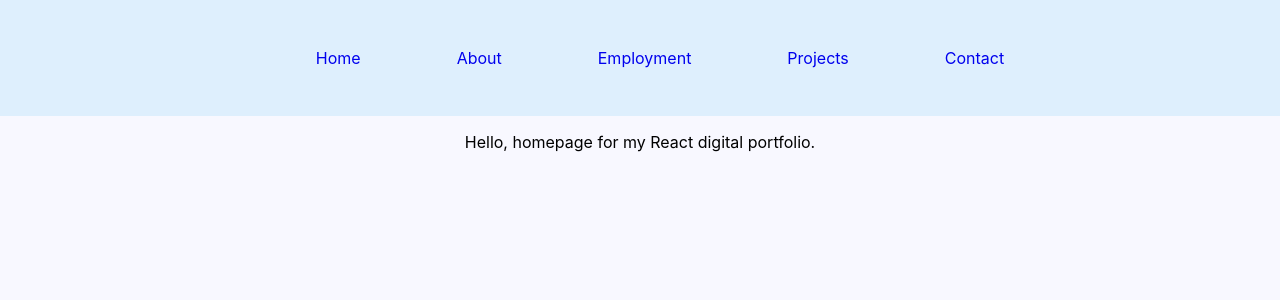
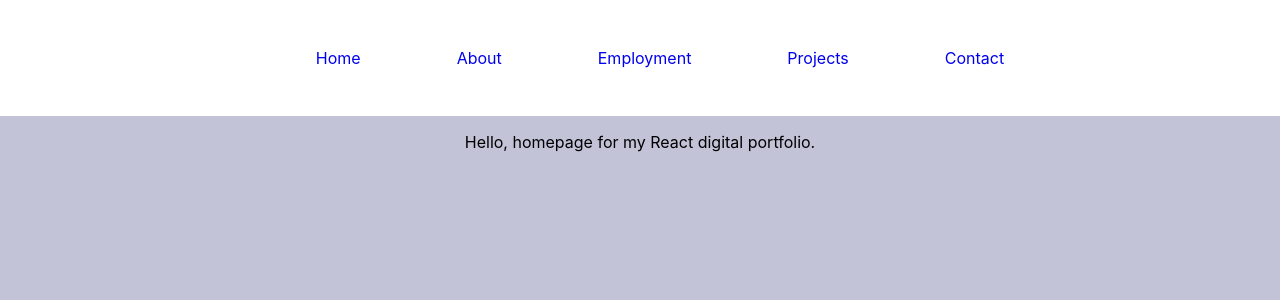
Before and after one commit to kaelaclement/digital-portfolio-challenge, a React (Create React App) app: page / in a window 1280 px wide. Shown: the top 300 px of the page. Built offline with nearby package versions, Linux system fonts and the light colour scheme.

Commit message:
change page styles

```diff
--- a/src/App.css
+++ b/src/App.css
@@ -1,5 +1,5 @@
 * {
-  background-color: rgb(248, 248, 255);
+  background-color: rgb(195, 195, 216);
 }
 
 .App {
@@ -9,22 +9,22 @@
 .nav {
   text-align: center;
   padding: 2em;
-  background-color: rgb(222, 239, 253);
+  background-color: rgb(255, 255, 255);
 }
 
 .nav ul {
-  background-color: rgb(222, 239, 253);
+  background-color: rgb(255, 255, 255);
 }
 
 .nav li {
   display: inline-block;
   margin: 0 3em;
-  background-color: rgb(222, 239, 253);
+  background-color: rgb(255, 255, 255);
 }
 
 .nav a {
   text-decoration: none;
-  background-color: rgb(222, 239, 253);
+  background-color: rgb(255, 255, 255);
 }
 
 .nav a:hover {
```
